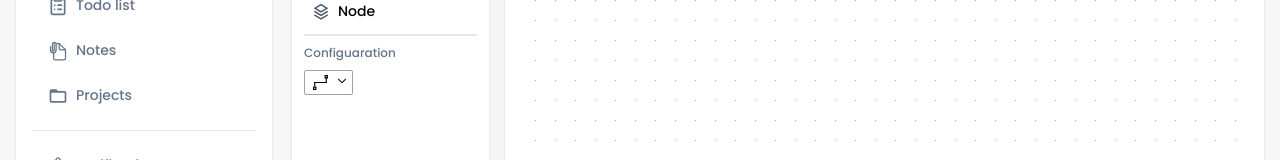
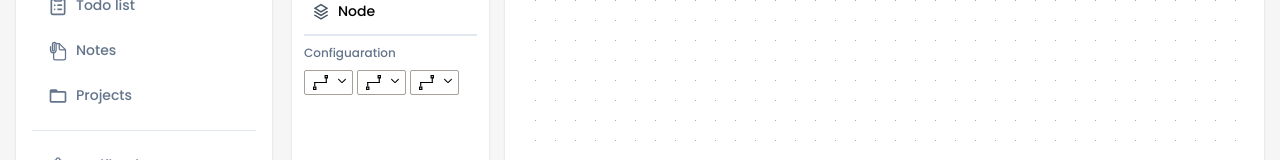
Before and after one commit to dhuy00/Knowly, a React (Vite) app in the folder knowly_frontend/: page /notes/diagram/1 in a window 1280 px wide. Shown: the part 146-306 px from the top of the page. Built offline with nearby package versions, Linux system fonts and the light colour scheme.

Commit message:
feat (diagram) happy new year =))

```diff
--- a/knowly_frontend/src/components/diagram/DiagramToolbar.tsx
+++ b/knowly_frontend/src/components/diagram/DiagramToolbar.tsx
@@ -110,13 +110,29 @@ const DiagramToolbar: React.FC<DiagramToolbarProp> = ({ addNode }) => {
       <span className="text-small text-text-secondary font-medium">
         Configuaration
       </span>
+      <div className="flex gap-1">
         <Selection
           options={edgeTypes}
           open={openEdgeTypes}
-        setOpen={setOpenEdgeTypes}
+          setOpen={handleEdgeTypeSelect}
           handleSelect={handleChangeEdgeType}
           CurrentValue={SelectedEdgeTypeIcon}
         />
+        <Selection
+          options={edgeTypes}
+          open={openEdgeTypes}
+          setOpen={handleEdgeTypeSelect}
+          handleSelect={handleChangeEdgeType}
+          CurrentValue={SelectedEdgeTypeIcon}
+        />
+        <Selection
+          options={edgeTypes}
+          open={openEdgeTypes}
+          setOpen={handleEdgeTypeSelect}
+          handleSelect={handleChangeEdgeType}
+          CurrentValue={SelectedEdgeTypeIcon}
+        />
+      </div>
     </div>
   );
 };
```
Lines whose indentation alone changed are shown as unchanged.
